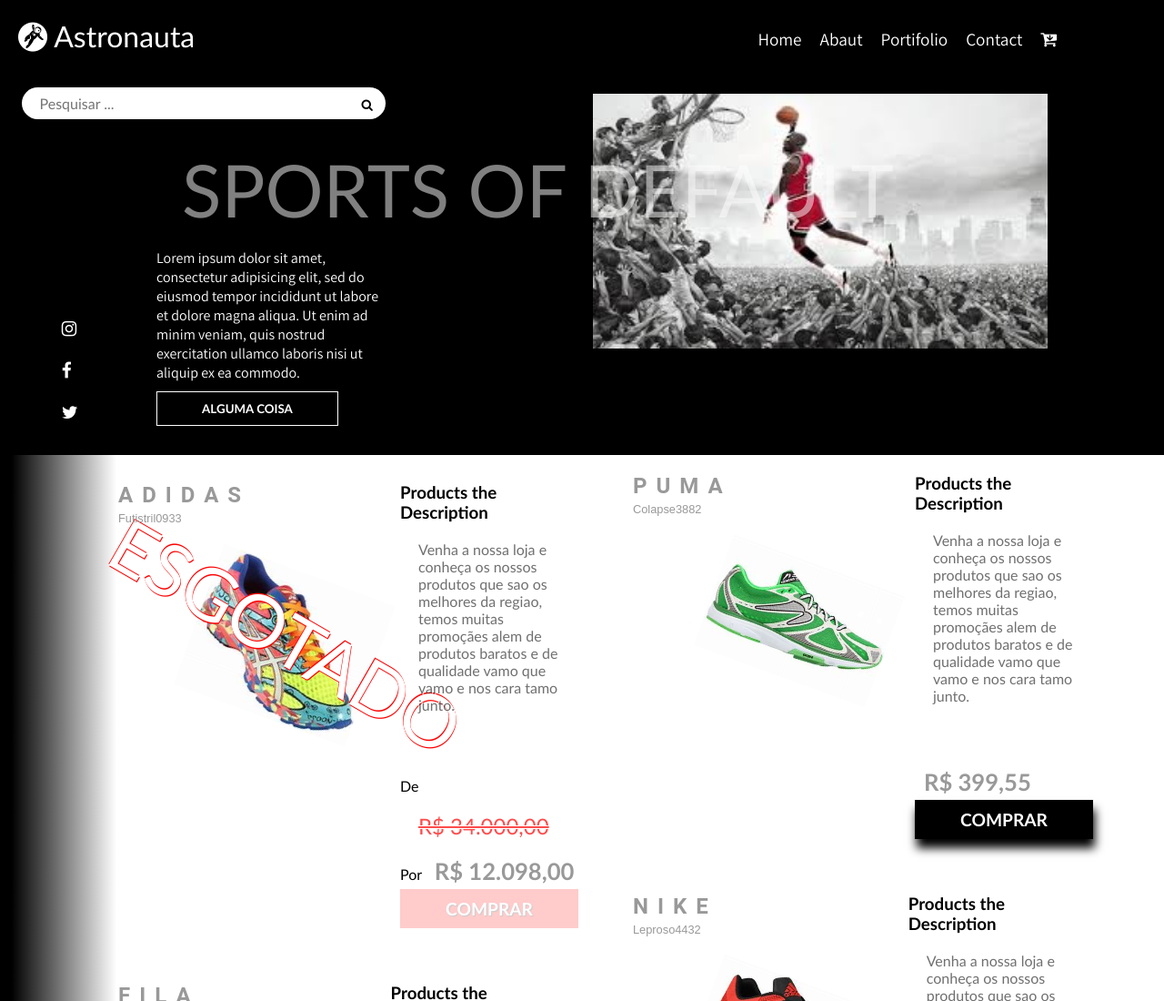
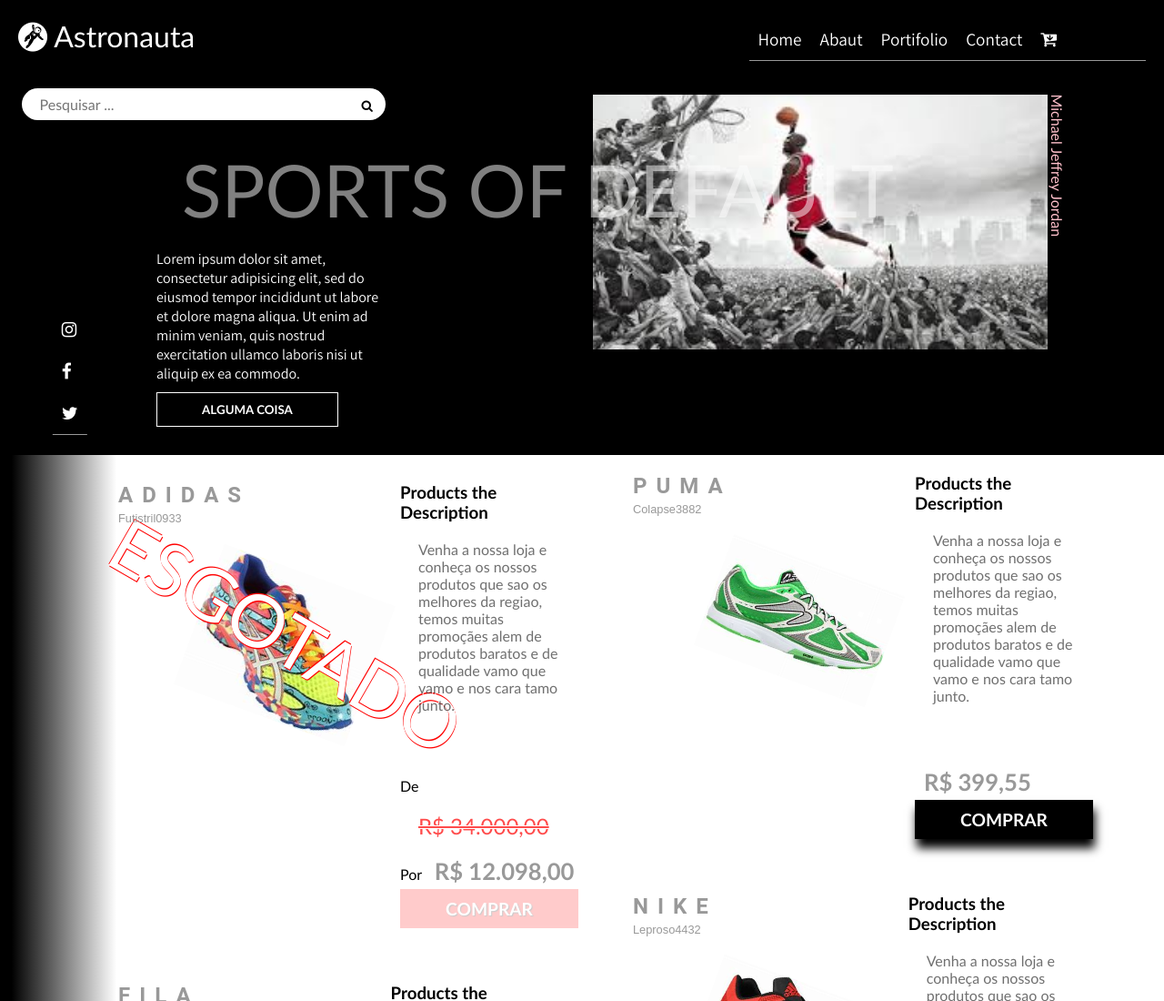
Before and after one commit to WelderMileu/site-astronauta, a website: page index.html in a window 1280 px wide. Shown: the top 1100 px of the page at 91% size. Drawn offline with Linux system fonts and the light colour scheme; a web font is replaced by a local one.

Commit message:
Em desenvolvimeto

```diff
--- a/css/style.scss
+++ b/css/style.scss
@@ -52,6 +52,7 @@
 		ul{
 			display: flex;
 			list-style: none;
+			border-bottom: 1px solid $color-02;
 			li{
 				padding:10px;
 				a{
@@ -116,6 +117,14 @@
 				background-color:transparent;
 				cursor: pointer;
 			}
+		}
+		span{
+			width: 200px;
+			position:absolute;
+			top:90px;
+			left: 410px;
+			color:pink;
+			transform: rotate(90deg);
 		}
 	}
 	.itens{
--- a/index.html
+++ b/index.html
@@ -39,7 +39,8 @@
 							quis nostrud exercitation ullamco laboris nisi ut aliquip ex ea commodo.<br>
 							<button>Alguma coisa</button>
 						</p>
-						<img src="img/jordan.jpg" alt="atleta">
+						<img src="img/jordan.jpg" alt="Machel jordan">
+						<span>Michael Jeffrey Jordan</span>
 					</div>
 					<div class="itens">
 						<p>Sports of Default</p>
```
Also changed, not shown: css/style.css, 1 other file.
